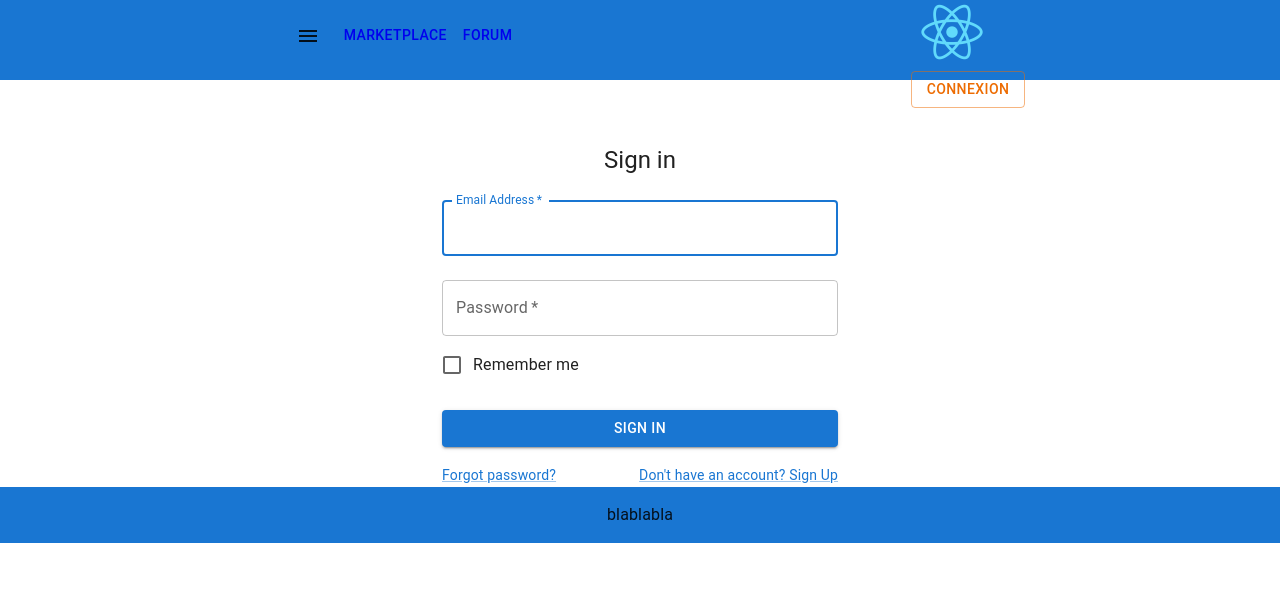
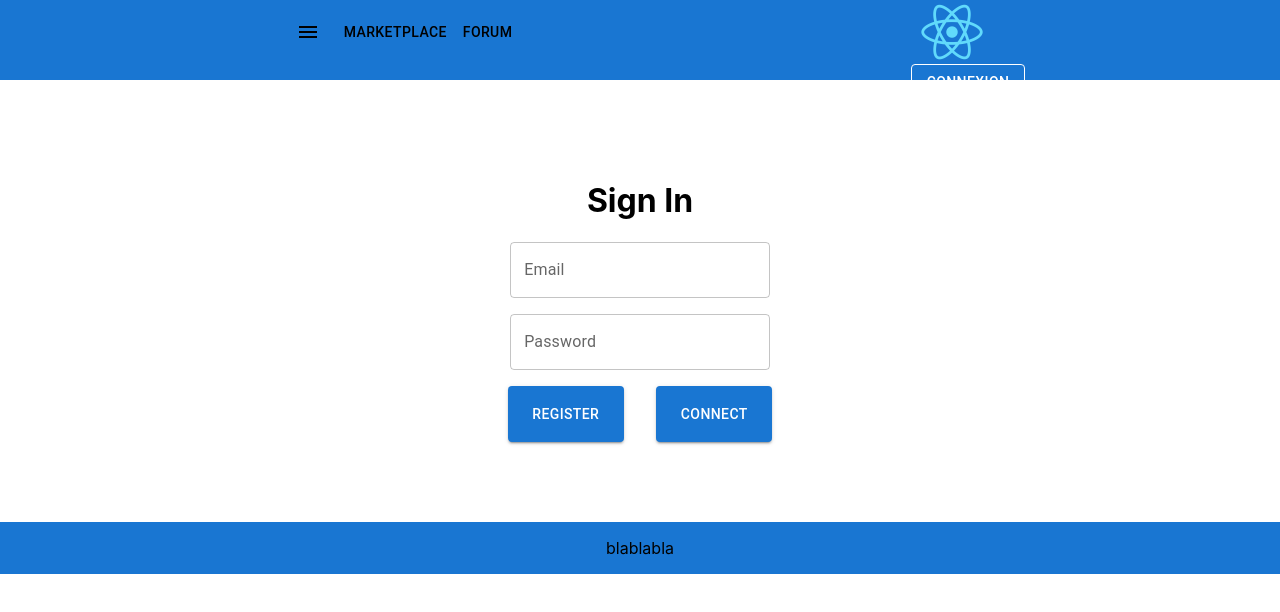
Before and after one commit to sekisinnde/fullstackfinalProject, a React (Create React App) app in the folder frontend/: page /connexion in a window 1280 px wide. Shown: the top 612 px of the page. Built offline with nearby package versions, Linux system fonts and the light colour scheme.

Commit message:
finished styling sign in & sign up

```diff
--- a/frontend/src/components/ConnexionForm.js
+++ b/frontend/src/components/ConnexionForm.js
@@ -1,106 +1,42 @@
-import * as React from 'react';
-import Avatar from '@mui/material/Avatar';
+import React from 'react';
+import {Link} from 'react-router-dom';
+import TextField from "@mui/material/TextField";
 import Button from '@mui/material/Button';
-import CssBaseline from '@mui/material/CssBaseline';
-import TextField from '@mui/material/TextField';
-import FormControlLabel from '@mui/material/FormControlLabel';
-import Checkbox from '@mui/material/Checkbox';
-import Link from '@mui/material/Link';
-import Grid from '@mui/material/Grid';
-import Box from '@mui/material/Box';
-import LockOutlinedIcon from '@mui/icons-material/LockOutlined';
-import Typography from '@mui/material/Typography';
-import Container from '@mui/material/Container';
-import { createTheme, ThemeProvider } from '@mui/material/styles';
 
-// function Copyright(props) {
-//   return (
-//     <Typography variant="body2" color="text.secondary" align="center" {...props}>
-//       {'Copyright © '}
-//       <Link color="inherit" href="https://mui.com/">
-//         Your Website
-//       </Link>{' '}
-//       {new Date().getFullYear()}
-//       {'.'}
-//     </Typography>
-//   );
-// }
-
-const theme = createTheme();
-
-export default function SignIn() {
-  const handleSubmit = (event) => {
-    event.preventDefault();
-    const data = new FormData(event.currentTarget);
-    console.log({
-      email: data.get('email'),
-      password: data.get('password'),
-    });
-  };
+const ConnexionForm = () => {
 
   return (
-    <ThemeProvider theme={theme}>
-      <Container component="main" maxWidth="xs">
-        <CssBaseline />
-        <Box
-          sx={{
-            marginTop: 8,
-            display: 'flex',
-            flexDirection: 'column',
-            alignItems: 'center',
-          }}
-        >
-          <Typography component="h1" variant="h5">
-            Sign in
-          </Typography>
-          <Box component="form" onSubmit={handleSubmit} noValidate sx={{ mt: 1 }}>
+    <div className="form">
+      <h1 className='signup'>Sign In</h1>
       <TextField
-              margin="normal"
-              required
-              fullWidth
           id="email"
-              label="Email Address"
-              name="email"
-              autoComplete="email"
-              autoFocus
+          label="Email"
+          type="email"
+          autoComplete="current-email"
+          sx={{mb: "2vh", width: "78%"}}
         />
         <TextField
-              margin="normal"
-              required
-              fullWidth
-              name="password"
+          id="password"
           label="Password"
           type="password"
-              id="password"
           autoComplete="current-password"
+          sx={{mb: "2vh", width: "78%"}}
         />
-            <FormControlLabel
-              control={<Checkbox value="remember" color="primary" />}
-              label="Remember me"
-            />
+
         <Button
-              type="submit"
-              fullWidth
+        component={Link}
+        to='/inscription'
         variant="contained"
-              sx={{ mt: 3, mb: 2 }}
-            >
-              Sign In
-            </Button>
-            <Grid container>
-              <Grid item xs>
-                <Link href="../newpassword" variant="body2">
-                  Forgot password?
-                </Link>
-              </Grid>
-              <Grid item>
-                <Link href="../inscription" variant="body2">
-                  {"Don't have an account? Sign Up"}
-                </Link>
-              </Grid>
-            </Grid>
-          </Box>
-        </Box>
-      </Container>
-    </ThemeProvider>
+        sx={{mb:"10vh", mr:"2vh", width:"35%", height:"7vh"}}
+        >Register</Button>
+
+
+        <Button
+        variant="contained"
+        sx={{mb:"10vh", ml:"2vh", width:"35%"}}
+        >Connect</Button>
+    </div>
   );
 }
+
+export default ConnexionForm;
--- a/frontend/src/components/Navbar.js
+++ b/frontend/src/components/Navbar.js
@@ -10,10 +10,10 @@ const Navbar = () => {
     <div className='navbar'>
             <MenuIcon />
           <IconButton/>
-          <Link to='/marketplace'><Button color="inherit">MarketPlace</Button></Link>
-          <Link to='/categories'><Button color="inherit">Forum</Button></Link>
-          <Link to='/'><img src={img} style={{height:"8vh", marginLeft: '50vh'}}/></Link>
-          <Link to='/connexion'><Button variant="outlined" color="warning" sx={{ml: '82vh'}}>Connexion</Button></Link>
+          <Button component={Link} to='/marketplace'color="inherit">MarketPlace</Button>
+          <Button component={Link} to='/categories' color="inherit">Forum</Button>
+          <img component={Link} to='/' alt='logo' src={img} style={{height:"8vh", marginLeft: '50vh'}}/>
+          <Button component={Link} to='/connexion' variant="outlined" color="inherit" sx={{ml: '82vh', color:"white"}}>Connexion</Button>
     </div>
   );
 }
```
Lines whose indentation alone changed are shown as unchanged.
